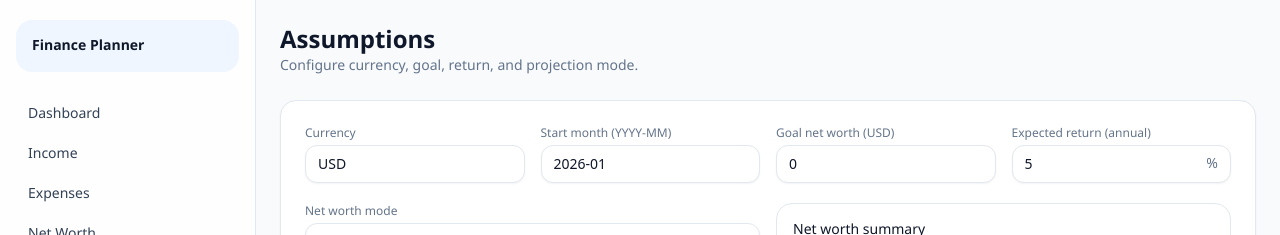
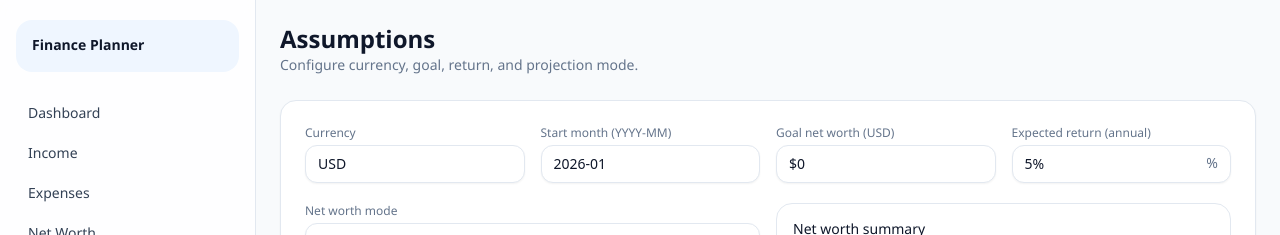
Before and after one commit to Moserpilot/Finance-Planner-2, a Next.js app: page /assumptions in a window 1280 px wide. Shown: the top 235 px of the page. Built offline with nearby package versions, Linux system fonts and the light colour scheme.

Commit message:
Fix assumptions page currency format and percent sign

```diff
--- a/app/assumptions/page.tsx
+++ b/app/assumptions/page.tsx
@@ -10,7 +10,7 @@ export default function AssumptionsPage(){
   const[plan,setPlan]=useState<Plan|null>(null);
   const[goalDraft,setGoalDraft]=useState('');
   const[retDraft,setRetDraft]=useState('');
-  useEffect(()=>{const p=loadPlan();setPlan(p);setGoalDraft(String(p.goalNetWorth??0));setRetDraft(String(p.expectedReturnPct??5));},[]);
+  useEffect(()=>{const p=loadPlan();setPlan(p);setGoalDraft(new Intl.NumberFormat('en-US',{style:'currency',currency:'USD',maximumFractionDigits:0}).format(p.goalNetWorth??0));setRetDraft((p.expectedReturnPct??5)+'%');},[]);
   function save(p:Plan){setPlan(p);savePlan(p);}
   function update(patch:Partial<Plan>){if(!plan)return;save({...plan,...patch});}
   const cur=useMemo(()=>safeCurrency(plan?.currency||'USD'),[plan?.currency]);
@@ -29,8 +29,8 @@ export default function AssumptionsPage(){
         <div className='grid gap-4 md:grid-cols-2 lg:grid-cols-4'>
           <label><div className='text-xs font-medium text-slate-500'>Currency</div><input className={inp} value={plan.currency} onChange={e=>update({currency:e.target.value})} placeholder='USD'/></label>
           <label><div className='text-xs font-medium text-slate-500'>Start month (YYYY-MM)</div><input className={inp} value={plan.startMonthISO} onChange={e=>update({startMonthISO:e.target.value})} placeholder='2026-01'/></label>
-          <label><div className='text-xs font-medium text-slate-500'>Goal net worth ({cur})</div><input className={inp} value={goalDraft} onChange={e=>setGoalDraft(e.target.value)} onBlur={()=>{const v=parseNum(goalDraft);update({goalNetWorth:v});setGoalDraft(String(v));}}/></label>
-          <label><div className='text-xs font-medium text-slate-500'>Expected return (annual)</div><div className='mt-1 flex items-center rounded-xl border border-slate-200 bg-white shadow-sm focus-within:border-blue-400 focus-within:ring-2 focus-within:ring-blue-200 dark:border-slate-800 dark:bg-slate-900'><input className='w-full bg-transparent px-3 py-2 text-sm text-slate-900 outline-none dark:text-slate-100' value={retDraft} onChange={e=>setRetDraft(e.target.value)} onBlur={()=>{const v=parseNum(retDraft);update({expectedReturnPct:v});setRetDraft(String(v));}}/><span className='pr-3 text-sm text-slate-500'>%</span></div></label>
+          <label><div className='text-xs font-medium text-slate-500'>Goal net worth ({cur})</div><input className={inp} value={goalDraft} onChange={e=>setGoalDraft(e.target.value)} onBlur={()=>{const v=parseNum(goalDraft);update({goalNetWorth:v});setGoalDraft(new Intl.NumberFormat('en-US',{style:'currency',currency:cur,maximumFractionDigits:0}).format(v));}}/></label>
+          <label><div className='text-xs font-medium text-slate-500'>Expected return (annual)</div><div className='mt-1 flex items-center rounded-xl border border-slate-200 bg-white shadow-sm focus-within:border-blue-400 focus-within:ring-2 focus-within:ring-blue-200 dark:border-slate-800 dark:bg-slate-900'><input className='w-full bg-transparent px-3 py-2 text-sm text-slate-900 outline-none dark:text-slate-100' value={retDraft} onChange={e=>setRetDraft(e.target.value)} onBlur={()=>{const v=parseNum(retDraft);update({expectedReturnPct:v});setRetDraft(v+'%');}}/><span className='pr-3 text-sm text-slate-500'>%</span></div></label>
         </div>
         <div className='mt-5 grid gap-4 md:grid-cols-2'>
           <div>
```
